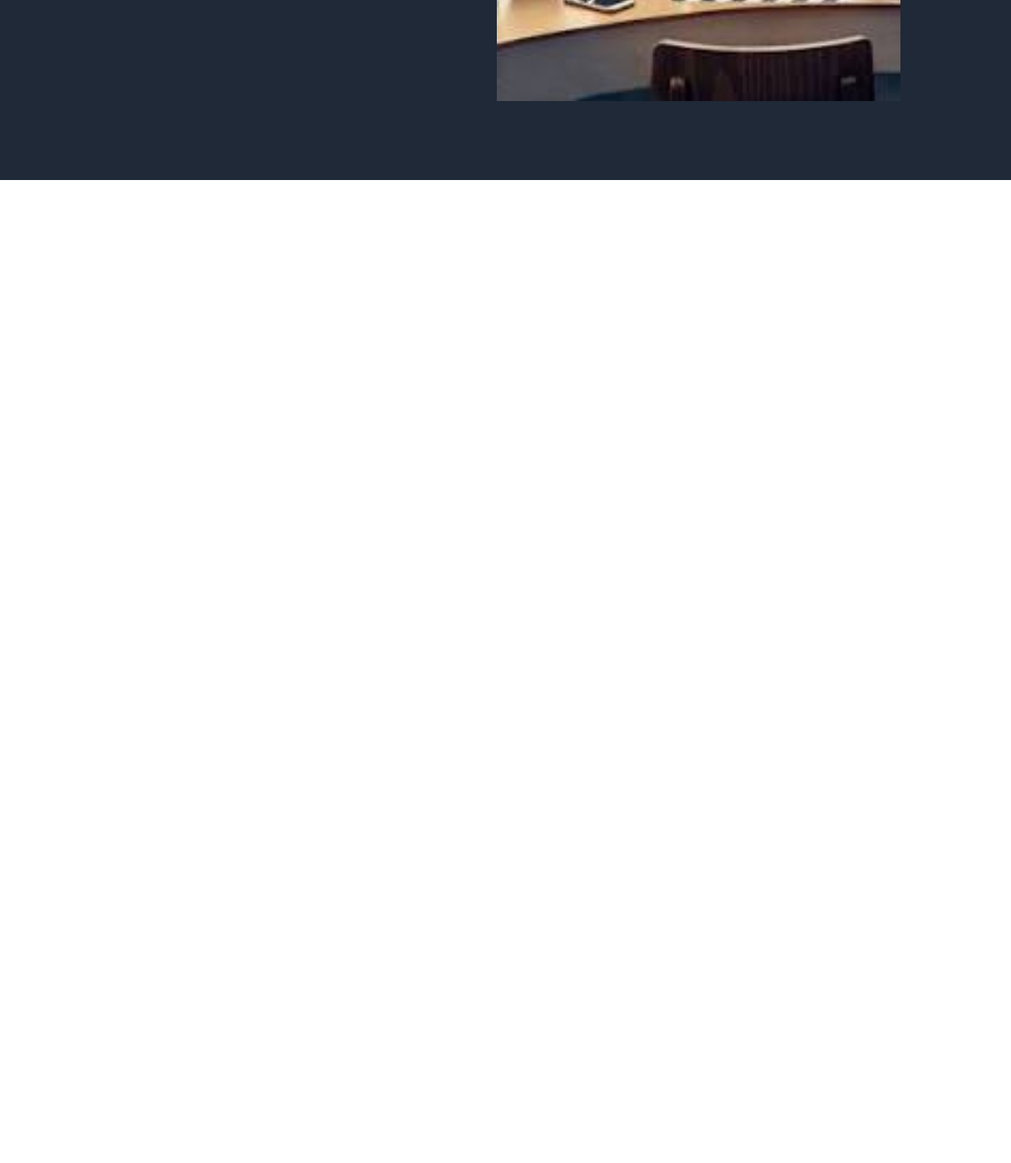
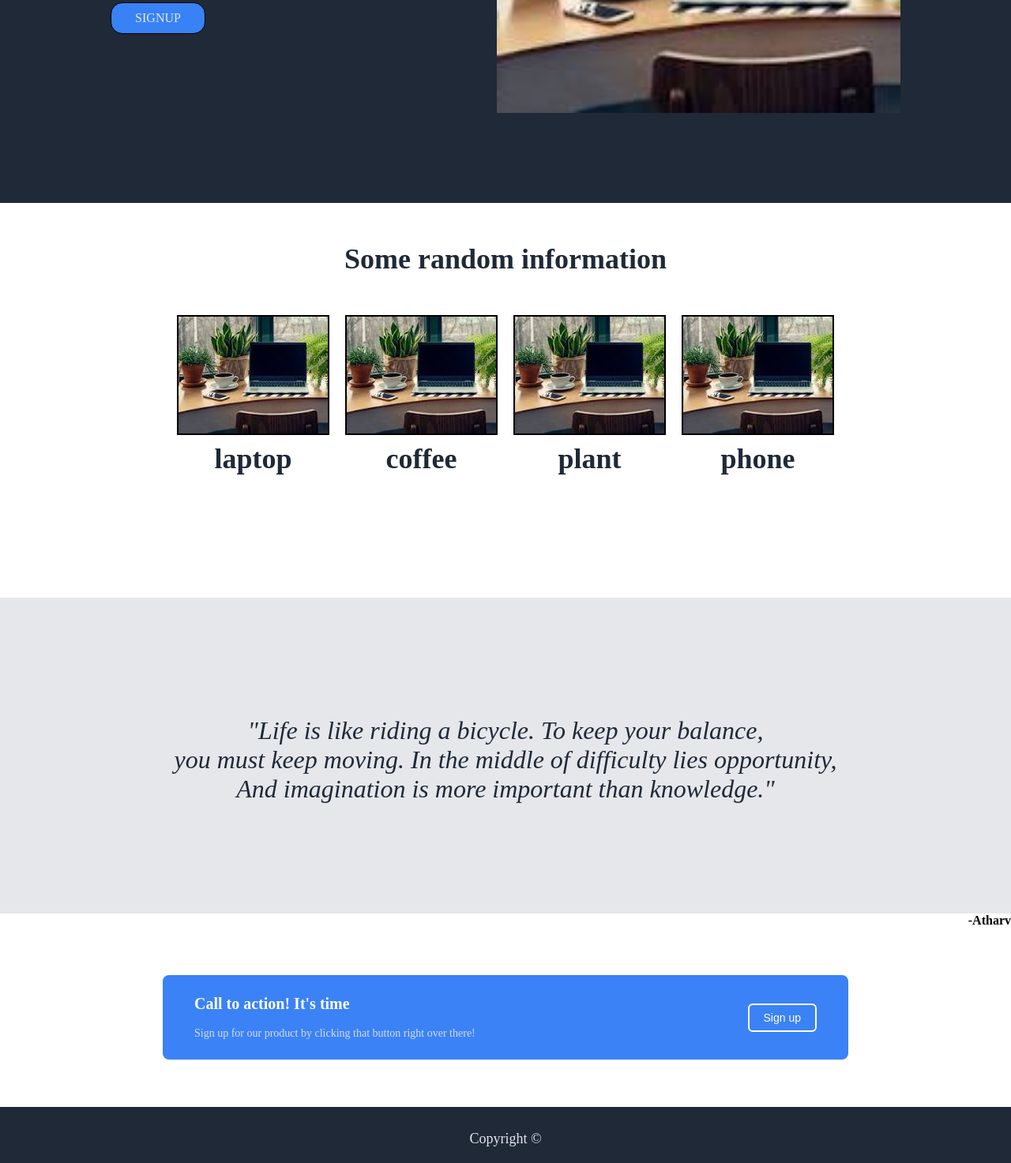
Before and after one commit to Ath-devloper/Flex-box, a plain HTML site: page index.html in a window 1280 px wide. Shown: the part 472-1945 px from the top of the page at 79% size. Before the commit the page ends 800 px from the top, so only its background shows below. Drawn offline with Linux system fonts and the light colour scheme.

Commit message:
just footer remaining

```diff
--- a/index.html
+++ b/index.html
@@ -21,10 +21,64 @@
 
         <p>
           this website has some subtext that goes here under the main title.<br />
-          It's a smaller text and color is lower contrast.
+          It's a smaller text and color is lower contrast and also built for
+          only<br />
+          educational purposes.
         </p>
+        <div class="signup"><a href="/">SIGNUP</a></div>
       </div>
       <div class="image"><img src="image.png" /></div>
     </div>
+    <div class="second">
+      <div class="info">
+        Some random information
+
+        <div class="four_pic">
+          <div class="pic_one">
+            <img src="image.png" style="border: 2px solid black" />
+            <div class="text_one">laptop</div>
+          </div>
+          <div class="pic_two">
+            <img src="image.png" style="border: 2px solid black" />
+            <div class="text_two">coffee</div>
+          </div>
+          <div class="pic_three">
+            <img src="image.png" style="border: 2px solid black" />
+            <div class="text_three">plant</div>
+          </div>
+          <div class="pic_four">
+            <img src="image.png" style="border: 2px solid black" />
+            <div class="text_four">phone</div>
+          </div>
+        </div>
+      </div>
+    </div>
+    <div class="third">
+      <blockquote>
+        <p>
+          "Life is like riding a bicycle. To keep your balance,<br />
+          you must keep moving. In the middle of difficulty lies opportunity,<br />
+          And imagination is more important than knowledge."
+        </p>
+        <footer>-Atharv</footer>
+      </blockquote>
+    </div>
+    <section class="cta-container">
+      <div class="cta-content">
+        <div class="cta-text">
+          <h2>Call to action! It's time</h2>
+          <p>
+            Sign up for our product by clicking that button right over there!
+          </p>
+        </div>
+        <button class="cta-btn">Sign up</button>
+      </div>
+    </section>
+
+    <footer class="footer">
+      <div class="footer-content">
+        <p>Copyright ©</p>
+      </div>
+    </footer>
   </body>
 </html>
--- a/style.css
+++ b/style.css
@@ -37,7 +37,7 @@ a{
     padding: 0px 140px;
     display: flex;
     background-color: #1f2937;
-    height: 600px;
+    height:629px;
     justify-content: space-between;
     align-items: center;
 
@@ -49,6 +49,7 @@ h1{
     font-size: 48px;
 }
 p{
+    padding-top: 10px;
     color: #e5e7eb;
     text-decoration: none;
     font-size: 18px;
@@ -61,3 +62,118 @@ p{
 .text{
     height: 400px;
 }
+.signup{
+    display: flex;
+    align-items: center;
+    justify-content: center;
+    text-align: center;
+    background-color: #3882f6;
+    height: 40px;
+    width: 120px;
+    margin-top: 35px;
+    border: 1px solid black;
+    border-radius: 15px;
+}
+.second{
+    background-color: white;
+    display: flex;
+    justify-content: center;
+    height: 500px;
+    padding: 50 px 100px;
+
+}
+.info{
+    padding-top:50px;
+    font-size: 36px;
+    font-weight: 900;
+    color: #1f2937;
+    text-align: center;
+}
+.four_pic{
+    display: flex;
+    align-items: center;
+    padding-top: 50px;
+    justify-content: space-evenly;
+    gap: 20px;
+
+
+}
+.text_one{
+    display: block;
+}
+
+.third p{
+    background-color: #e5e7eb;
+    height: 400px;
+    display: flex;
+    justify-content: center;
+    align-items: center;
+    color: #1f2937;
+    text-align: center;
+    font-style:italic;
+    font-weight: 300;
+    font-size: xx-large;
+
+}
+.third footer {
+  display: flex;
+  justify-content: flex-end;
+  font-style: normal;
+  font-weight: bold;
+  text-align: right;
+
+}
+.cta-container {
+  display: flex;
+  justify-content: center;
+  align-items: center;
+  padding: 60px 20px;
+  background-color: #ffffff;
+}
+
+.cta-content {
+  background-color: #3b82f6;
+  color: white;
+  display: flex;
+  justify-content: space-between;
+  align-items: center;
+  padding: 25px 40px;
+  border-radius: 8px;
+  width: 70%;
+  max-width: 900px;
+}
+
+.cta-text h2 {
+  margin-bottom: 8px;
+  font-size: 20px;
+  font-weight: bold;
+}
+
+.cta-text p {
+  font-size: 14px;
+  opacity: 0.9;
+}
+
+.cta-btn {
+  padding: 8px 18px;
+  font-size: 14px;
+  background: transparent;
+  border: 2px solid white;
+  border-radius: 6px;
+  color: white;
+  cursor: pointer;
+}
+
+.footer {
+  background-color: #1f2937;
+  padding: 20px;
+  color: white;
+}
+
+.footer-content {
+  display: flex;
+  justify-content: center;
+  align-items: center;
+  max-width: 900px;
+  margin: auto;
+}
```
